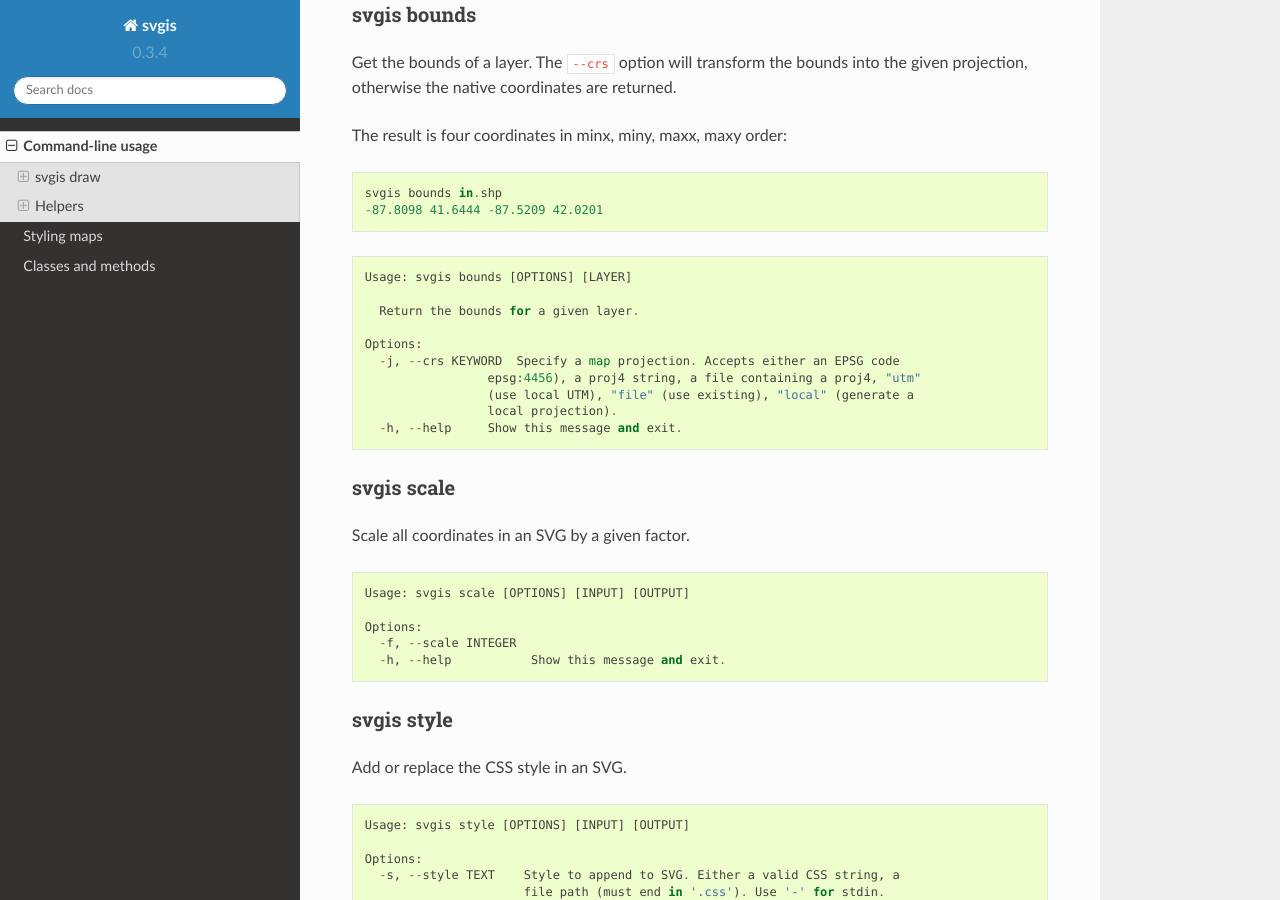
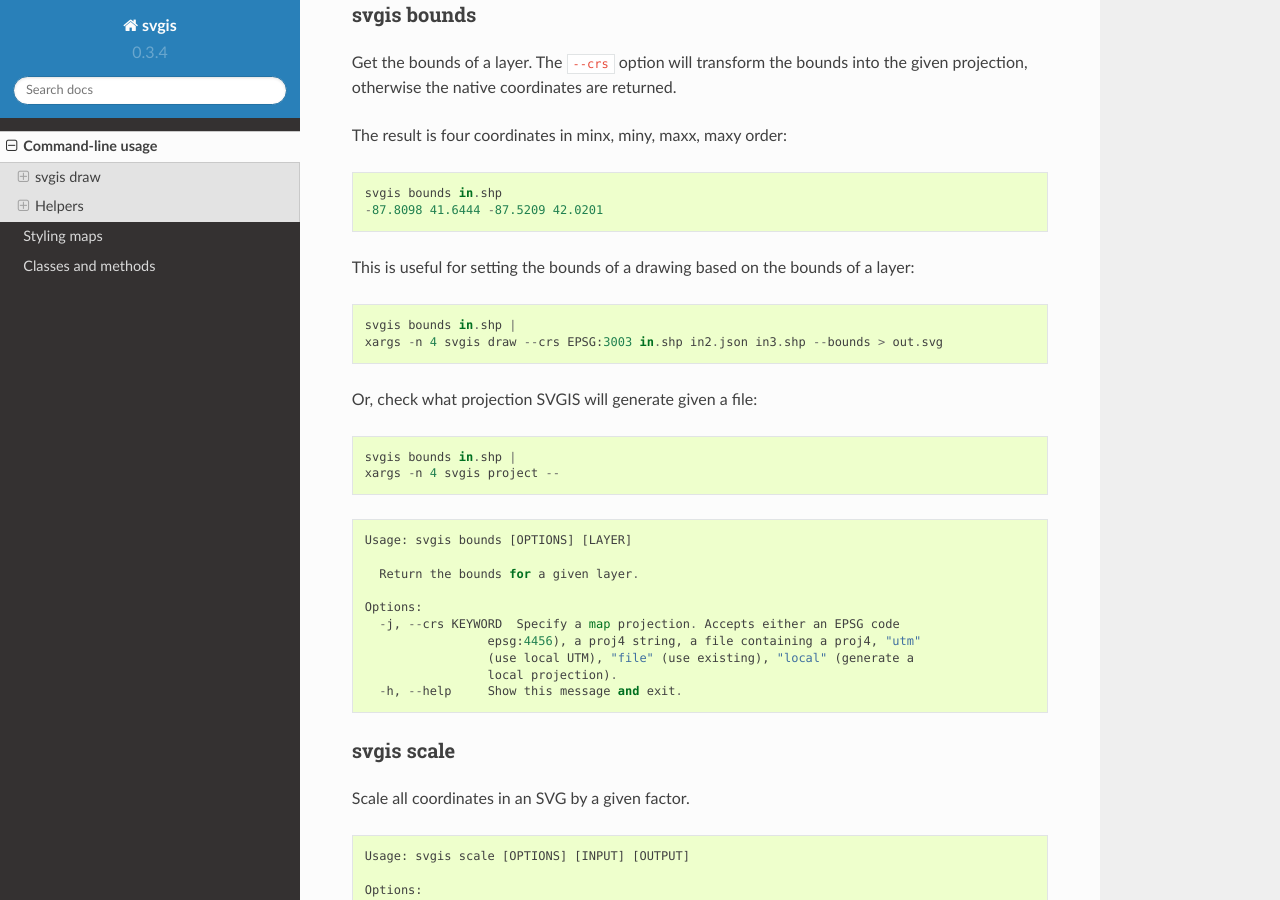
Before and after one commit to fitnr/svgis, a Sphinx documentation site: the page built from docs/cli.rst, in a window 1280 px wide and 900 px high, scrolled down 5745 px. Built offline with Sphinx 7.4.7 and the Read the Docs theme 2.0.0, drawn with Linux system fonts in a browser that asks for light colours.

Commit message:
add bounds cli to docs and test

```diff
--- a/docs/cli.rst
+++ b/docs/cli.rst
@@ -323,6 +323,23 @@ The result is four coordinates in minx, miny, maxx, maxy order:
     svgis bounds in.shp
     -87.8098 41.6444 -87.5209 42.0201
 
+
+This is useful for setting the bounds of a drawing based on the bounds
+of a layer:
+
+::
+
+    svgis bounds in.shp |
+    xargs -n 4 svgis draw --crs EPSG:3003 in.shp in2.json in3.shp --bounds > out.svg
+
+
+Or, check what projection SVGIS will generate given a file:
+
+::
+
+    svgis bounds in.shp |
+    xargs -n 4 svgis project --
+
 ::
 
     Usage: svgis bounds [OPTIONS] [LAYER]
```
Also changed, not shown: 2 other files.
